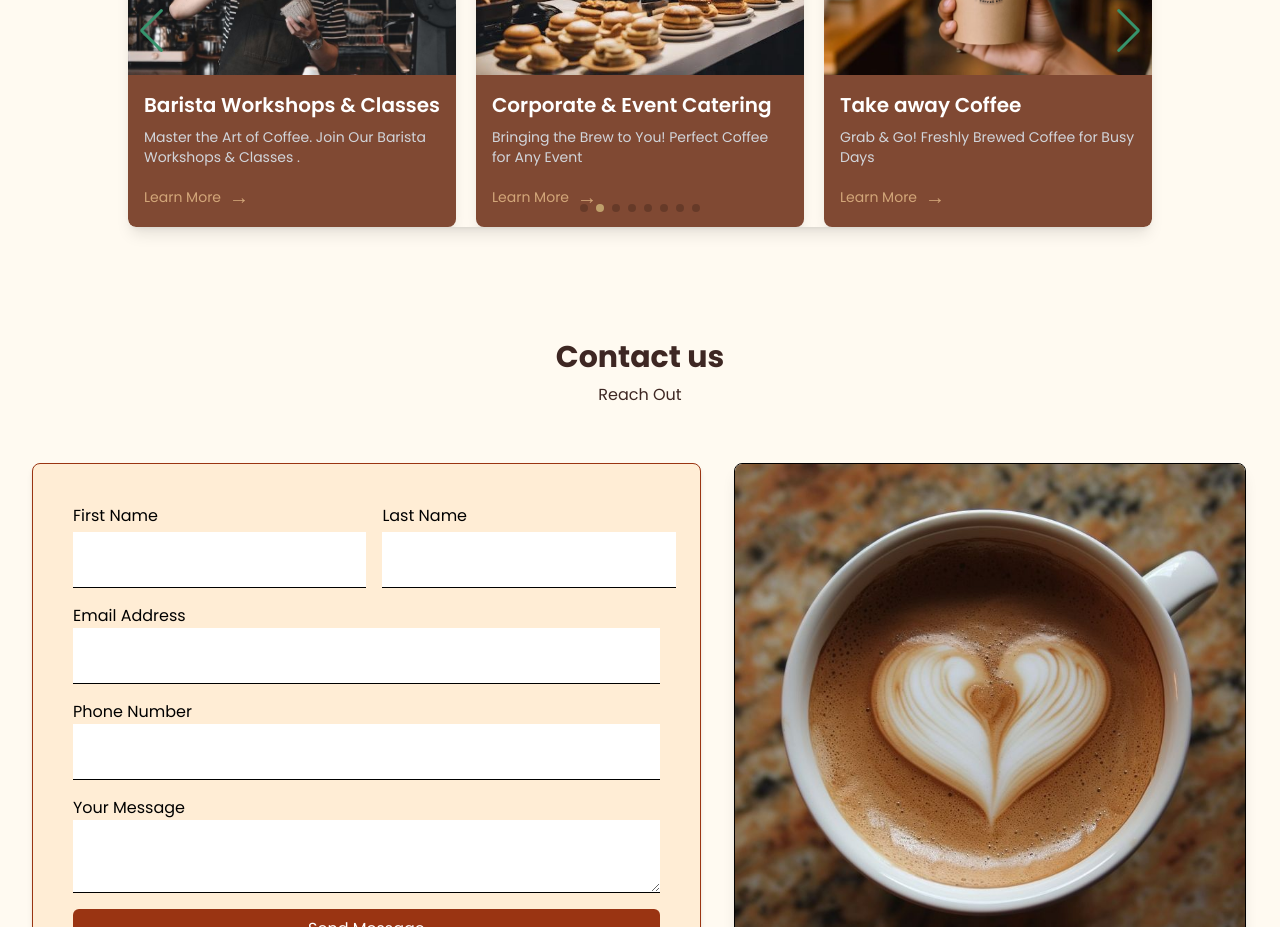
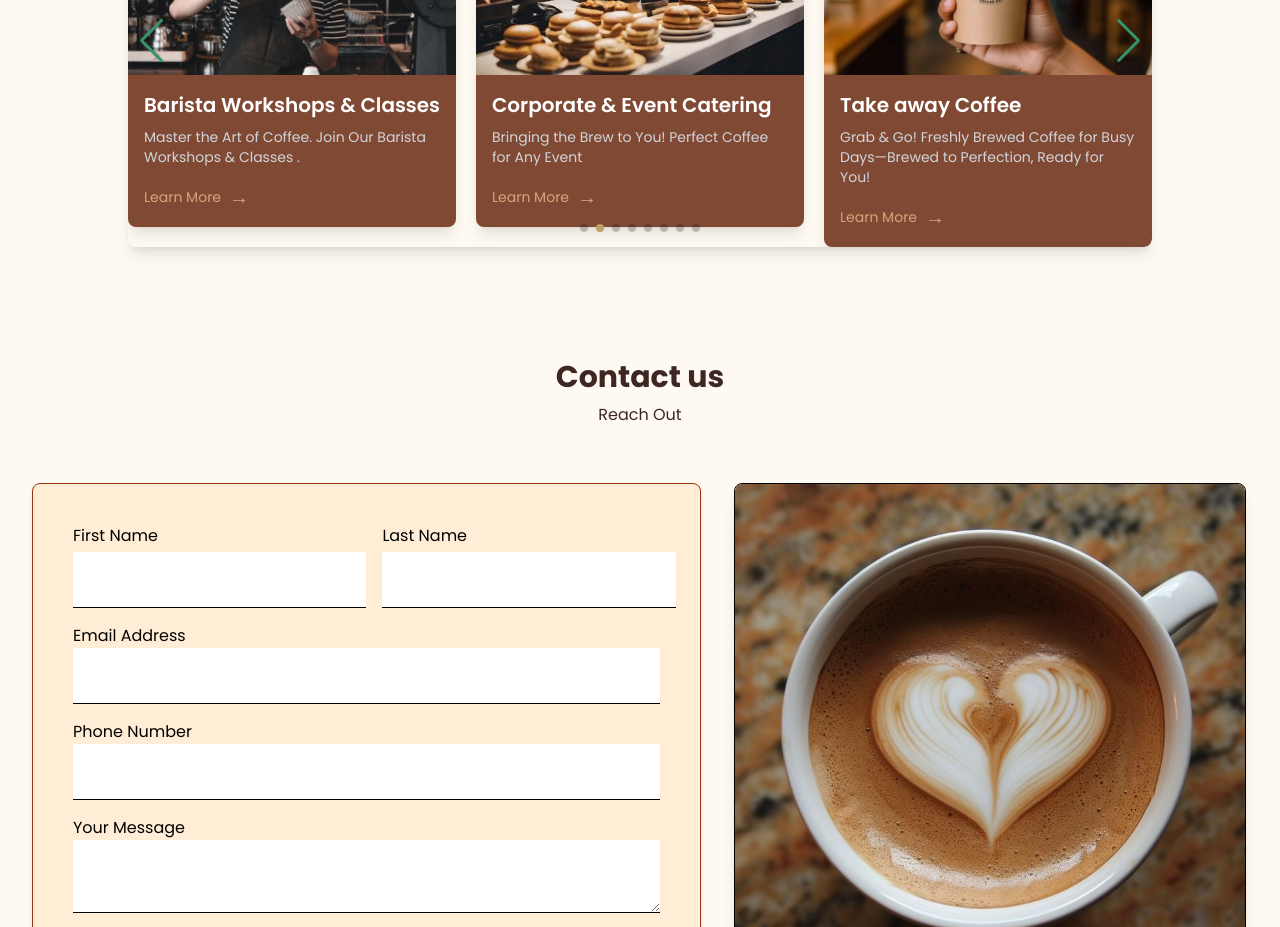
Before and after one commit to swarui/coffeelandingpage, a React (Vite) app: page / in a window 1280 px wide. Shown: the part 2400-3327 px from the top of the page. Built offline with nearby package versions, Linux system fonts and the light colour scheme.

Commit message:
Coffee Project

```diff
--- a/src/components/Copyright.jsx
+++ b/src/components/Copyright.jsx
@@ -10,7 +10,7 @@ function Copyright(){
       href="https://swarui.netlify.app"
       target="_blank"
       rel="noopener noreferrer"
-      className="text-blue-500 hover:underline ml-1"
+      className=" underline ml-1"
     >
       Swarui
     </a>
--- a/src/components/Service.jsx
+++ b/src/components/Service.jsx
@@ -26,10 +26,10 @@ import Brew7 from '../assets/Brew7.jpeg';
 
 function Service() {
   const slides = [
-    { id: 1, img: Iced, title: "Best Coffee Flavor", description: "Experience the rich taste of our coffee and sip.", link: "#contact" },
+    { id: 1, img: Iced, title: "Best Coffee Flavor", description: "Experience the rich taste of our coffee and sip your way to relaxation. ", link: "#contact" },
     { id: 2, img: Brew7, title: "Barista Workshops & Classes", description: "Master the Art of Coffee. Join Our Barista Workshops & Classes .", link: "#contact" },
     { id: 3, img: Brew6, title: "Corporate & Event Catering", description: "Bringing the Brew to You! Perfect Coffee for Any Event", link: "#contact" },
-    { id: 4, img: Brew5, title: "Take away Coffee", description: "Grab & Go! Freshly Brewed Coffee for Busy Days", link: "#contact" },
+    { id: 4, img: Brew5, title: "Take away Coffee", description: "Grab & Go! Freshly Brewed Coffee for Busy Days—Brewed to Perfection, Ready for You!", link: "#contact" },
     { id: 5, img: Brew4, title: "Coffee Tasting Experiences", description: "Dive into the World of Flavors with Our Exclusive Coffee Tasting Experience ☕✨", link: "#contact" },
     { id: 6, img: Brew1, title: "Special Brewed Coffee", description: "Savor the Moment with freshly Brewed Coffee.Unique flavors in every brew.", link: "#contact" },
     { id: 7, img: Brew3, title: "Ready Coffee Beans", description: "Elevate your brew at home with aromatic beans for the ultimate coffee experience.", link: "#contact" },
```
